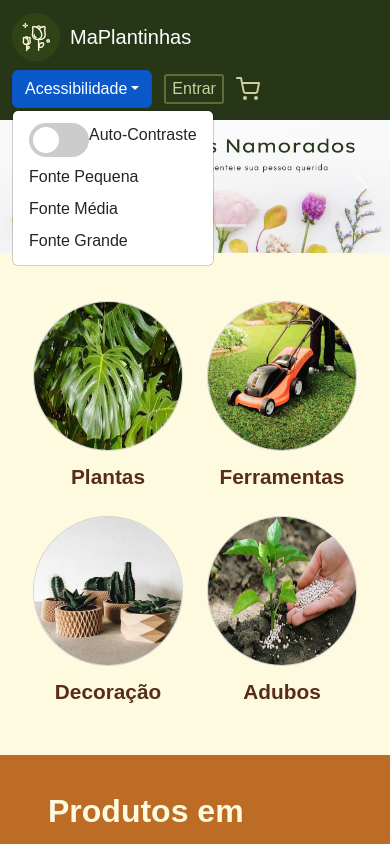
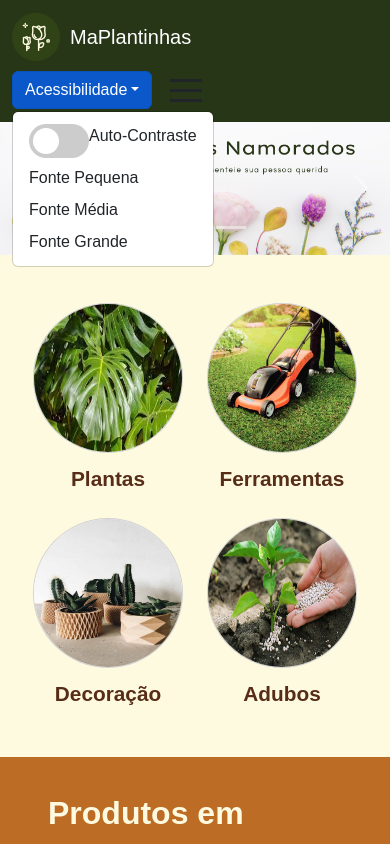
Before and after one commit to gabriellorencetti/ma-plantinhas, a Next.js app: page / in a window 390 px wide. Both pictures are taken after a click on the button "Acessibilidade". Shown: the top 844 px of the page. Built offline with nearby package versions, Linux system fonts and the light colour scheme.

Commit message:
Added categories at header and made it responsive

```diff
--- a/components/Topbar.js
+++ b/components/Topbar.js
@@ -7,10 +7,13 @@ import UserIcon from "../icons/UserIcon";
 import Link from "next/link";
 import Dropdown from "react-bootstrap/Dropdown";
 import { useState } from "react";
+import { style } from "@mui/system";
+import Hamburger from 'hamburger-react'
 
 function Topbar() {
   const [checked, setChecked] = useState();
   const [loggedIn, setLoggedIn] = useState(false);
+  const [menuIsActive, setMenuIsActive] = useState(false)
 
   return (
     <Navbar variant="dark" expand="lg" className={styles.navbar}>
@@ -26,7 +29,13 @@ function Topbar() {
           MaPlantinhas
         </Navbar.Brand>
 
-        <div className={styles.navbarLeftItems}>
+        <div className={styles.shortcuts + ' ' + styles.noMobile}>
+          <p>Dia dos namorados</p>
+          <p>Categorias</p>
+          <p>As mais vendidas</p>
+        </div>
+
+        <div className={styles.navbarLeftItems + ' ' + styles.noMobile}>
           <Dropdown className={styles.dropdownColor} autoClose="outside">
             <Dropdown.Toggle className={styles.dropdownColor}>
               Acessibilidade
@@ -62,12 +71,11 @@ function Topbar() {
               </Dropdown.Item>
             </Dropdown.Menu>
           </Dropdown>
-
           <Navbar.Text>
             {loggedIn ?
               <input
               type="button"
-              value="Bem vindo, Karen"
+              value="Boas vindas, Karen"
               className={styles.loginButton}
               onClick={(event) => setLoggedIn(lastLoginState => !lastLoginState)}
               />
@@ -86,6 +94,80 @@ function Topbar() {
             </Link>
           </Navbar.Text>
         </div>
+
+
+        <div className={styles.onMobile}>
+          {!menuIsActive &&
+          <Dropdown className={styles.dropdownColor} autoClose="outside">
+            <Dropdown.Toggle className={styles.dropdownColor}>
+              Acessibilidade
+            </Dropdown.Toggle>
+
+            <Dropdown.Menu>
+              <Dropdown.Item onClick={() => setChecked(!checked)}>
+                <div className={styles.row}>
+                  <label className={styles.switch}>
+                    <input type="checkbox" checked={checked}></input>
+                    <span className={styles.slider}></span>
+                  </label>
+                  Auto-Contraste
+                </div>
+              </Dropdown.Item>
+
+              <Dropdown.Item onCLick={() => {}}>Fonte Pequena</Dropdown.Item>
+
+              <Dropdown.Item
+                onCLick={() => {
+                  document.body.style.fontSize = 1.2;
+                }}
+              >
+                Fonte Média
+              </Dropdown.Item>
+
+              <Dropdown.Item
+                onCLick={() => {
+                  document.body.style.fontSize = 1.4;
+                }}
+              >
+                Fonte Grande
+              </Dropdown.Item>
+            </Dropdown.Menu>
+          </Dropdown>
+          }
+          <Hamburger
+          toggled={menuIsActive}
+          toggle={setMenuIsActive}
+          />
+        </div>
+
+
+
+
+          {menuIsActive &&
+          <div className={styles.menu}>
+            <ul>
+              <li>Dia dos namorados</li>
+              <li>Categorias</li>
+              <li>As mais vendidas</li>
+            </ul>
+            {loggedIn ?
+              <UserIcon/>
+              :
+              <input
+              type="button"
+              value="Entrar"
+              className={styles.loginButton}
+              onClick={(event) => setLoggedIn(lastLoginState => !lastLoginState)}
+              />}
+            <Link href="cart">
+              <CartIcon />
+            </Link>
+          </div>
+          }
+
+
+
+
       </Container>
     </Navbar>
   );
--- a/package.json
+++ b/package.json
@@ -16,9 +16,11 @@
     "bootstrap4-toggle": "^3.6.1",
     "eslint": "8.27.0",
     "eslint-config-next": "13.0.2",
+    "hamburger-react": "^2.5.0",
     "next": "13.0.2",
     "react": "18.2.0",
     "react-bootstrap": "^2.6.0",
+    "react-burger-menu": "^3.0.8",
     "react-dom": "18.2.0",
     "vlibras-nextjs": "^1.1.2"
   }
--- a/styles/Topbar.module.css
+++ b/styles/Topbar.module.css
@@ -92,8 +92,50 @@ input:checked+.slider:before {
 }
 
 .loginButton{
+  height: fit-content;
   background-color: Transparent;
   border: 2px solid var(--color-green);
   border-radius: 3px;
   color: var(--color-green-ultra-light);
 }
+
+.shortcuts{
+  display: flex;
+  align-self: flex-end;
+  gap: 30px;
+}
+
+
+
+.onMobile{
+  display: none;
+}
+
+.menu{
+  display: none;
+}
+
+@media (max-width: 1000px) {
+  .onMobile{
+    display: flex;
+    align-items: center;
+    gap: 10px;
+  }
+
+  .menu{
+    list-style:none;
+    display: flex;
+    align-items: center;
+    justify-content: space-between;
+    gap: 10px;
+    width: 78vw;
+  }
+
+  .menu ul{
+    list-style: none;
+  }
+
+  .noMobile{
+    display:none;
+  }
+}
```
Also changed, not shown: 1 other file (tests, documents, lock files or other folders).
